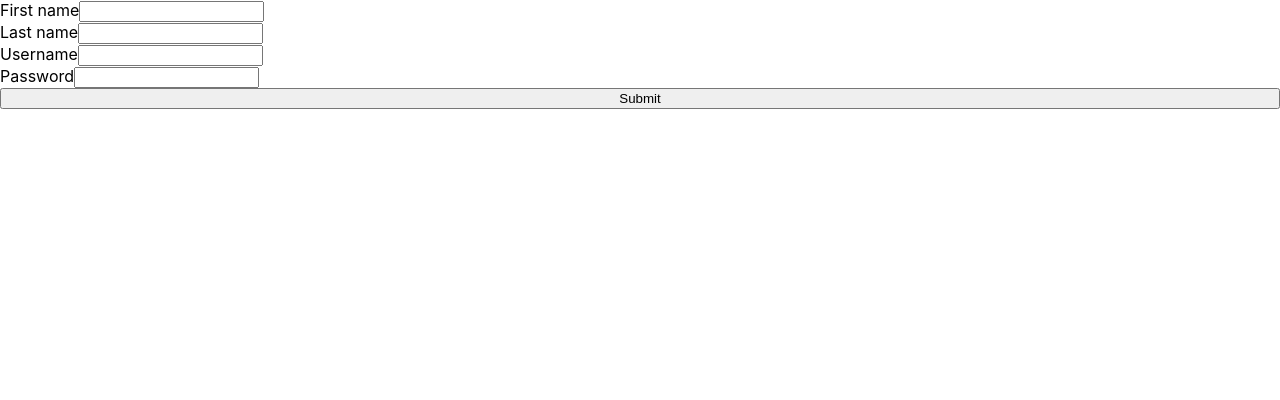
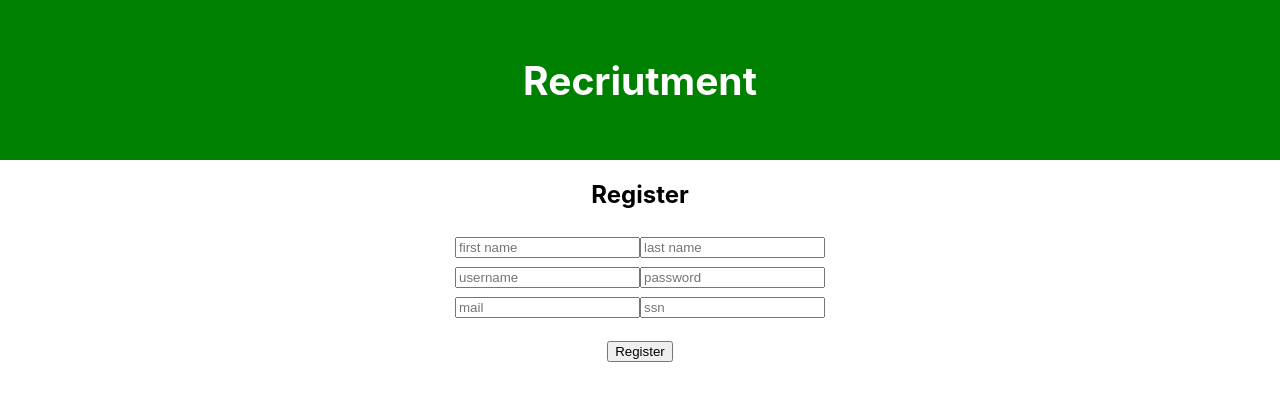
Before and after one commit to VEnghed/Recruitment, a React (Create React App) app: page /register in a window 1280 px wide. Shown: the top 400 px of the page. Built offline with nearby package versions, Linux system fonts and the light colour scheme.

Commit message:
client-side recruiter

```diff
--- a/package.json
+++ b/package.json
@@ -20,11 +20,11 @@
   },
   "proxy": "http://localhost:8080",
   "scripts": {
-    "start": "PORT=1337 react-scripts start",
+    "start": "set PORT=1337 && react-scripts start",
     "build": "react-scripts build",
     "test": "react-scripts test",
     "eject": "react-scripts eject",
-    "serve": "node -r esm server.js",
+    "serve": "node -r esm ./server/server.js",
     "citest": "node citest.js"
   },
   "eslintConfig": {
--- a/src/App.js
+++ b/src/App.js
@@ -1,38 +1,23 @@
-import { useState } from 'react'
-import './App.css';
+import React from 'react';
+import { BrowserRouter as Router, Route } from "react-router-dom";
+import Header from './components/header/header';
+import Register from './components/register/register';
+import Success from './components/success';
 
+/**
+ * renders the application, in terms of a header
+ * and the component of the page currently being viewed
+ */
+
+ //add more paths later
 function App() {
-
-  const [firstName, setFirstName] = useState('')
-  const [lastName, setLastName] = useState('')
-  const [username, setUsername] = useState('')
-  const [password, setPassword] = useState('')
-
-  function Tellem() {
-    let data = ({
-      firstName: firstName,
-      lastName: lastName,
-      username: username,
-      password: password
-    })
-
-    fetch('/signUp', {
-      method: 'POST',
-      headers: {
-        'Accept': 'application/json',
-        'Content-Type': 'application/json'
-      },
-      body: JSON.stringify(data)
-    }).then(response => response.json()).then(console.log).catch(console.log)
-  }
-
   return (
-    <div className="App">
-      <div>First name<input type="text" value={firstName} onChange={event => setFirstName(event.target.value)}></input></div>
-      <div>Last name<input type="text" value={lastName} onChange={event => setLastName(event.target.value)}></input></div>
-      <div>Username<input type="text" value={username} onChange={event => setUsername(event.target.value)}></input></div>
-      <div>Password<input type="text" value={password} onChange={event => setPassword(event.target.value)}></input></div>
-      <button onClick={Tellem}>Submit</button>
+    <div className="app-container">
+      <Header/>
+      <Router>
+        <Route exact path="/register" component={Register}/>
+        <Route path="/success" component={Success}/>
+      </Router>
     </div>
   );
 }
--- /dev/null
+++ b/src/components/header/header.css
@@ -0,0 +1,11 @@
+
+.header {
+    background-color: green;
+    min-height: 20vh;
+    display: flex;
+    flex-direction: column;
+    align-items: center;
+    justify-content: center;
+    font-size: calc(10px + 2vmin);
+    color: white;
+  }
--- /dev/null
+++ b/src/components/header/header.js
@@ -0,0 +1,15 @@
+import './header.css'
+
+/**
+ * An reusable header for all pages
+ * Sends the user back to the start page on click
+ */
+function Header() {
+    return (
+        <header className="header">
+            <h2 onClick={() => window.location='/'}>Recriutment</h2>
+        </header>
+        )
+    }
+
+export default Header;
--- /dev/null
+++ b/src/components/register/register.css
@@ -0,0 +1,14 @@
+.register-container {
+    text-align: center;
+    height: 100%;
+    line-height: 30px;
+    vertical-align: middle;
+}
+
+.register-btn {
+    margin-top: 20px;
+}
+
+input > .register-container {
+    margin: 0px 20px;
+}
--- /dev/null
+++ b/src/components/register/register.js
@@ -0,0 +1,80 @@
+import './register.css';
+import { useState } from 'react';
+
+/**
+ * the function component that renders the register page.
+ * Lets the user create an account on the application
+ */
+function Register() {
+  const [firstName, setFirstName] = useState('')
+  const [lastName, setLastName] = useState('')
+  const [username, setUserName] = useState('')
+  const [password, setPassword] = useState('')
+  const [email, setEmail] = useState('')
+  const [ssn, setSsn] = useState('')
+  const [errorMsg, setErrormsg] = useState('')
+
+  /**
+   * registers a valid user
+   * the user must fill all required fields
+   */
+  function registerUser() {
+    //check if all required fields are
+    if(!firstName || !lastName || !username || !password || !email || !ssn){
+      setErrormsg("Please fill in all fields before registering")
+      return
+    }
+
+    let newUser = ({
+      role: "Applicant",
+      firstName: firstName,
+      lastName: lastName,
+      username: username,
+      password: password,
+      email: email,
+      ssn: ssn
+    })
+
+    console.log("sending: " + newUser)
+    fetch('/register', {
+      method: 'POST',
+      headers: {
+        'Accept': 'application/json',
+        'Content-Type': 'application/json'
+      },
+      body: JSON.stringify(newUser)
+    }).then(response => {
+      console.log(response)
+
+      //check if the user is registered
+      if(response.status === 500) {   // internal error
+        setErrormsg(response.statusText)
+      }
+      else if(response.status === 201) {    //user is registered
+        window.location = "/success"  //change location to application later
+      }
+    })
+  }
+
+  return (
+    <div className="register-container">
+      <h2 className="register-text" >Register</h2>
+      <h4 className="errorText" >{errorMsg}</h4>
+      <div>
+        <input id="fname" type="text" placeholder="first name" value={firstName} onChange={event => setFirstName(event.target.value)} ></input>
+        <input id="lname" type="text" placeholder="last name"  value={lastName} onChange={event => setLastName(event.target.value)}></input>
+      </div>
+      <div>
+        <input id="username" type="text" placeholder="username"  value={username} onChange={event => setUserName(event.target.value)}></input>
+        <input id="password" type="password" placeholder="password"  value={password} onChange={event => setPassword(event.target.value)}></input>
+      </div>
+      <div>
+        <input id="email" type="text" placeholder="mail"  value={email} onChange={event => setEmail(event.target.value)}></input>
+        <input id="ssn" type="text" placeholder="ssn"  value={ssn} onChange={event => setSsn(event.target.value)}></input>
+      </div>
+      <button className="register-btn" onClick={registerUser}>Register</button>
+    </div>
+  );
+}
+
+export default Register;
--- /dev/null
+++ b/src/components/success.js
@@ -0,0 +1,9 @@
+/**
+ * dummy file for successful register
+ */
+function Success() {
+    return (
+            <p>Congratulations, you created an account!</p>
+        )
+    }
+export default Success;
--- a/src/index.css
+++ b/src/index.css
@@ -1,3 +1,7 @@
+html, body {
+  height: 100%
+}
+
 body {
   margin: 0;
   font-family: -apple-system, BlinkMacSystemFont, 'Segoe UI', 'Roboto', 'Oxygen',
--- a/src/index.js
+++ b/src/index.js
@@ -2,8 +2,6 @@ import React from 'react';
 import ReactDOM from 'react-dom';
 import './index.css';
 import App from './App';
-import reportWebVitals from './reportWebVitals';
-
 
 ReactDOM.render(
   <React.StrictMode>
@@ -11,8 +9,3 @@ ReactDOM.render(
   </React.StrictMode>,
   document.getElementById('root')
 );
-
-// If you want to start measuring performance in your app, pass a function
-// to log results (for example: reportWebVitals(console.log))
-// or send to an analytics endpoint. Learn more: https://bit.ly/CRA-vitals
-reportWebVitals();
--- a/src/reportWebVitals.js
+++ /dev/null
@@ -1,13 +0,0 @@
-const reportWebVitals = onPerfEntry => {
-  if (onPerfEntry && onPerfEntry instanceof Function) {
-    import('web-vitals').then(({ getCLS, getFID, getFCP, getLCP, getTTFB }) => {
-      getCLS(onPerfEntry);
-      getFID(onPerfEntry);
-      getFCP(onPerfEntry);
-      getLCP(onPerfEntry);
-      getTTFB(onPerfEntry);
-    });
-  }
-};
-
-export default reportWebVitals;
```
Also changed, not shown: 1 other file (tests, documents, lock files or other folders).
